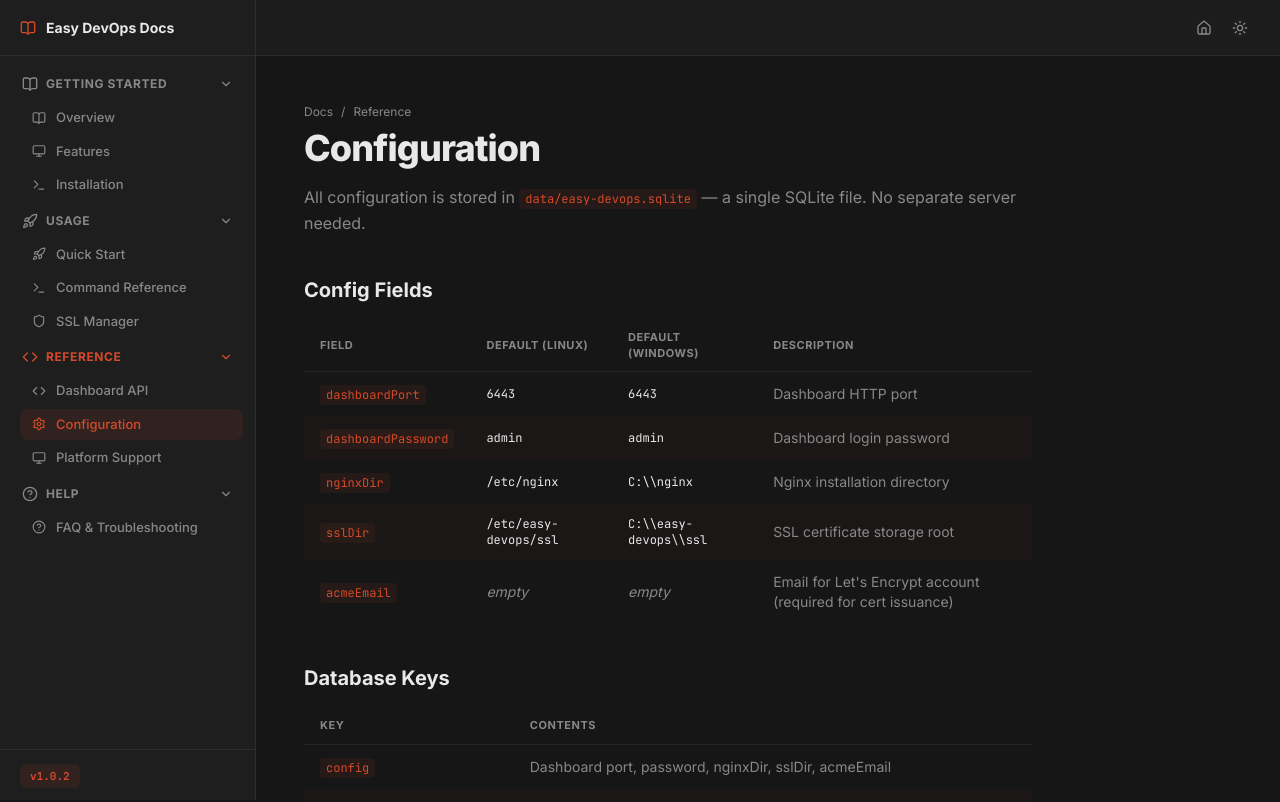
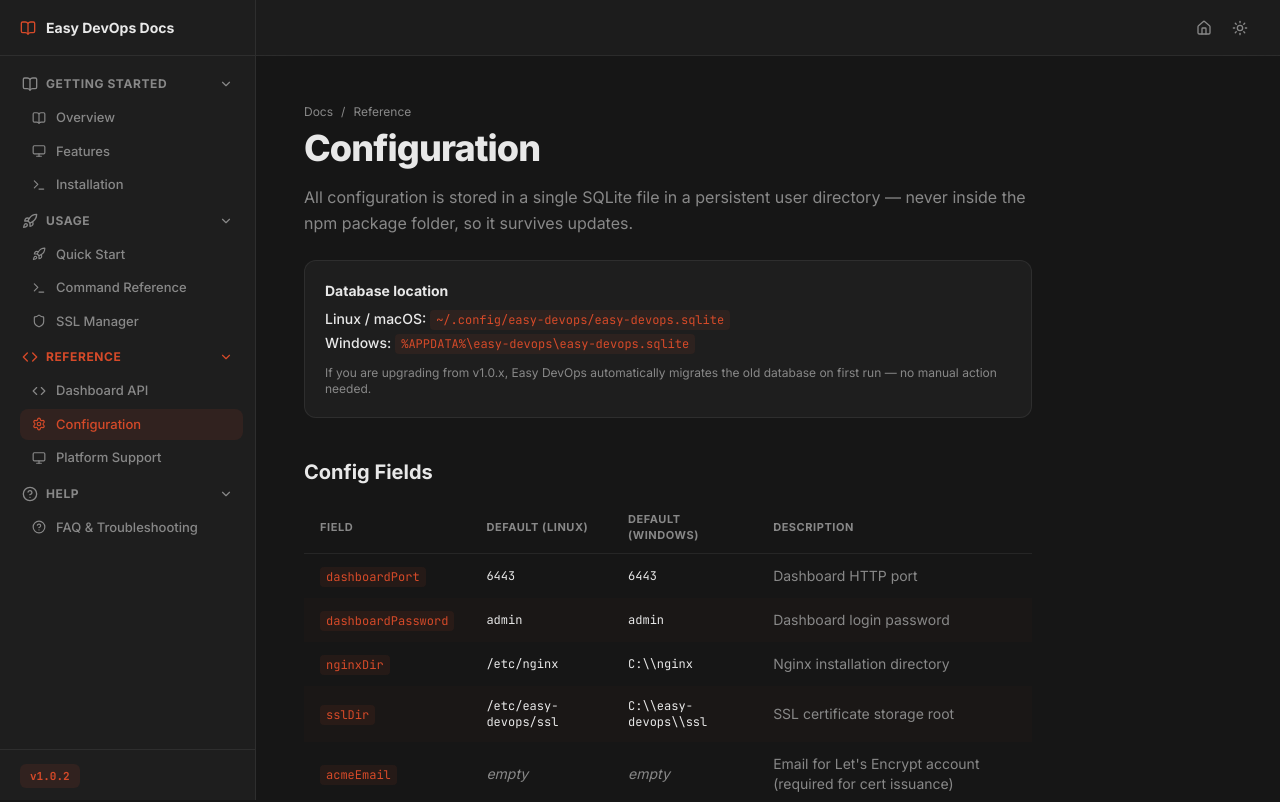
Before and after one commit to omar00050/easy-devops-docs, a Next.js app: page /docs/configuration in a window 1280 px wide. Shown: the top 802 px of the page. Built offline with nearby package versions, Linux system fonts and the light colour scheme.

Commit message:
feat: update documentation to clarify command usage and database location

```diff
--- a/app/docs/commands/page.tsx
+++ b/app/docs/commands/page.tsx
@@ -81,7 +81,7 @@
         <span>Docs</span> <span>/</span> <span>Usage</span>
       </div>
       <h1 className="text-3xl md:text-4xl font-extrabold tracking-tight mb-4">Command Reference</h1>
-      <p className="text-muted text-base leading-relaxed mb-10">The Easy DevOps CLI presents a top-level menu. Select an option with arrow keys, then follow the sub-menu prompts.</p>
+      <p className="text-muted text-base leading-relaxed mb-10">Launch with <code className="font-mono text-xs bg-primary/[0.08] text-primary px-1.5 py-0.5 rounded">easy-devops</code> or the short alias <code className="font-mono text-xs bg-primary/[0.08] text-primary px-1.5 py-0.5 rounded">ezz</code> — both are registered as npm bin commands and do the same thing. Select an option with arrow keys, then follow the sub-menu prompts.</p>
 
       <h2 id="cli-banner" className="text-xl font-bold mt-10 mb-4 text-foreground">CLI Banner</h2>
       <CodeBlock lang="text" filename="terminal">{`  ███████╗███████╗     Easy DevOps  v1.0.2
--- a/app/docs/configuration/page.tsx
+++ b/app/docs/configuration/page.tsx
@@ -4,7 +4,7 @@
 export const metadata: Metadata = {
   title: "Configuration",
   description:
-    "Easy DevOps configuration reference — dashboard port, password, nginx directory, SSL directory, and ACME email stored in a single SQLite database.",
+    "Easy DevOps configuration reference — dashboard port, password, nginx directory, SSL directory, and ACME email. Database stored in user home directory, survives npm updates.",
   keywords: ["Easy DevOps configuration", "DevOps config", "easy-devops settings", "dashboard password", "acmeEmail"],
   alternates: { canonical: "/docs/configuration" },
 };
@@ -16,7 +16,15 @@
         <span>Docs</span> <span>/</span> <span>Reference</span>
       </div>
       <h1 className="text-3xl md:text-4xl font-extrabold tracking-tight mb-4">Configuration</h1>
-      <p className="text-muted text-base leading-relaxed mb-10">All configuration is stored in <code className="font-mono text-xs bg-primary/[0.08] text-primary px-1.5 py-0.5 rounded">data/easy-devops.sqlite</code> — a single SQLite file. No separate server needed.</p>
+      <p className="text-muted text-base leading-relaxed mb-6">All configuration is stored in a single SQLite file in a persistent user directory — never inside the npm package folder, so it survives updates.</p>
+      <div className="bg-surface border border-border rounded-xl p-5 text-sm mb-10">
+        <p className="font-bold text-foreground mb-2">Database location</p>
+        <ul className="space-y-1 text-muted">
+          <li><span className="text-foreground font-medium">Linux / macOS:</span> <code className="font-mono text-xs bg-primary/[0.08] text-primary px-1.5 py-0.5 rounded">~/.config/easy-devops/easy-devops.sqlite</code></li>
+          <li><span className="text-foreground font-medium">Windows:</span> <code className="font-mono text-xs bg-primary/[0.08] text-primary px-1.5 py-0.5 rounded">%APPDATA%\easy-devops\easy-devops.sqlite</code></li>
+        </ul>
+        <p className="text-muted mt-3 text-xs">If you are upgrading from v1.0.x, Easy DevOps automatically migrates the old database on first run — no manual action needed.</p>
+      </div>
 
       <h2 id="config-fields" className="text-xl font-bold mt-10 mb-4 text-foreground">Config Fields</h2>
       <table className="w-full text-sm border-collapse mb-10">
--- a/app/docs/faq/page.tsx
+++ b/app/docs/faq/page.tsx
@@ -14,8 +14,8 @@
 
 const faqSchemaData = [
   {
-    question: '"easy-devops: command not found" after install?',
-    answer: "Open a new terminal so the PATH can update. If it still fails, run npm bin -g and add the output directory to your PATH. For Linux users with permission issues, prefix the install command with sudo.",
+    question: '"ezz: command not found" or "easy-devops: command not found" after install?',
+    answer: "Open a new terminal so the PATH can update. If it still fails, run npm bin -g and add the output directory to your PATH. For Linux users with permission issues, prefix the install command with sudo. Both ezz and easy-devops are registered as bin aliases — either one will launch the CLI.",
   },
   {
     question: "How do I change the dashboard password?",
@@ -35,7 +35,7 @@
   },
   {
     question: "How do I run the dashboard directly without the CLI menu?",
-    answer: "From the project directory, run npm run dashboard. This starts the Express + Socket.io server directly. Access it at http://localhost:6443 (or your configured port).",
+    answer: "From the project directory, run npm run dashboard. This starts the Express + Socket.io server directly. Access it at http://localhost:6443 (or your configured port). Alternatively, run ezz and select 'Open Dashboard' from the main menu.",
   },
   {
     question: "Wildcard domains — why is DNS-01 the only option?",
@@ -43,7 +43,7 @@
   },
   {
     question: "Where is the data stored?",
-    answer: "All configuration lives in data/easy-devops.sqlite at the project root. SSL certificates are stored under sslDir (default: /etc/easy-devops/ssl/ on Linux, C:\\easy-devops\\ssl\\ on Windows). Nginx config files are generated to nginxDir/sites-available/ and symlinked to sites-enabled/.",
+    answer: "Since v1.1.0, the database lives in a persistent user directory that survives npm updates — Linux/macOS: ~/.config/easy-devops/easy-devops.sqlite, Windows: %APPDATA%\\easy-devops\\easy-devops.sqlite. SSL certificates are stored under sslDir (default: /etc/easy-devops/ssl/ on Linux, C:\\easy-devops\\ssl\\ on Windows). If upgrading from v1.0.x, the database is migrated automatically on first run.",
   },
   {
     question: 'Dashboard shows "Linux permissions not configured" on nginx start/stop/reload.',
--- a/app/docs/quickstart/page.tsx
+++ b/app/docs/quickstart/page.tsx
@@ -19,7 +19,7 @@
   {
     num: 2,
     title: "Launch the CLI",
-    desc: "Run easy-devops to enter the interactive menu.",
+    desc: "Run `ezz` (the short alias) or `easy-devops` to enter the interactive menu.",
   },
   {
     num: 3,
@@ -35,7 +35,7 @@
     num: 5,
     title: "Start the Dashboard (optional)",
     desc: 'Select "Open Dashboard" from the CLI menu, then browse to http://localhost:6443 (or your configured port). Default password: admin.',
-    code: { lang: "bash", text: "npx easy-devops" },
+    code: { lang: "bash", text: "easy-devops\n# or the short alias:\nezz" },
   },
 ];
 
```
